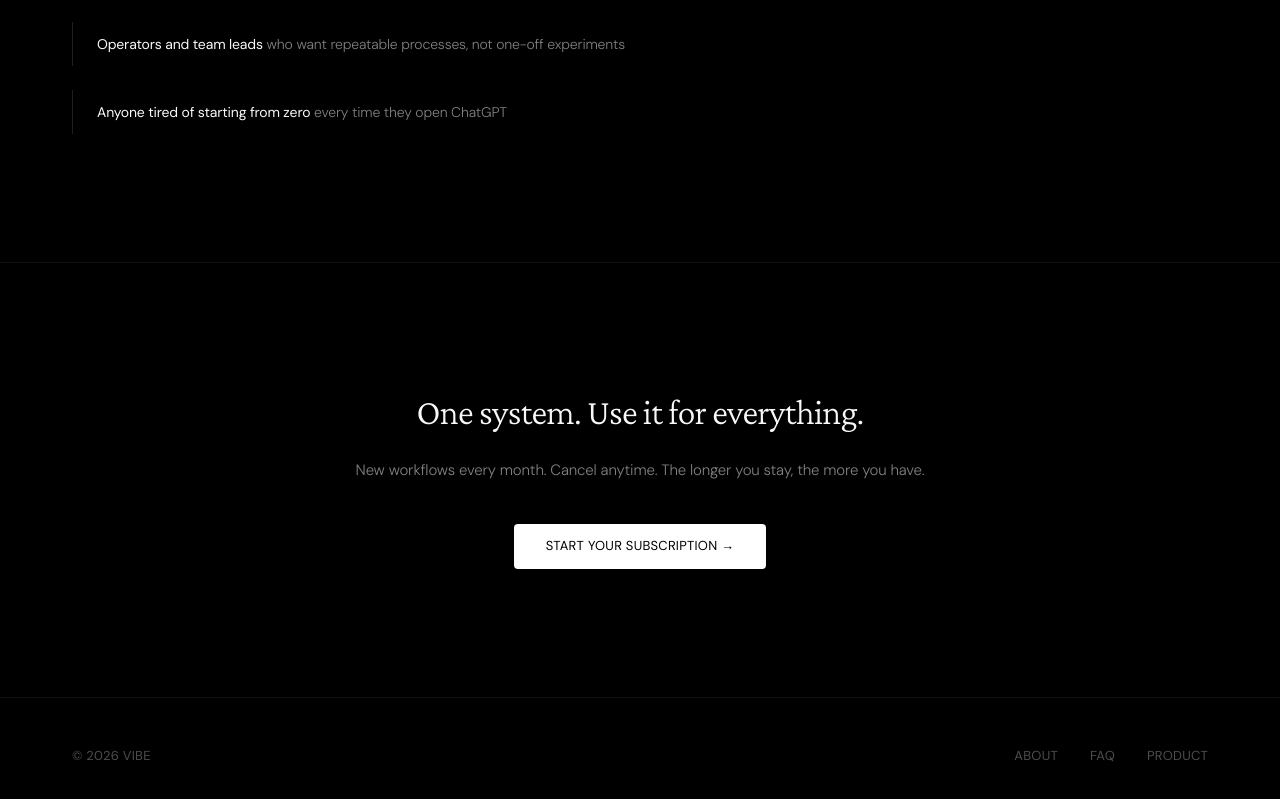
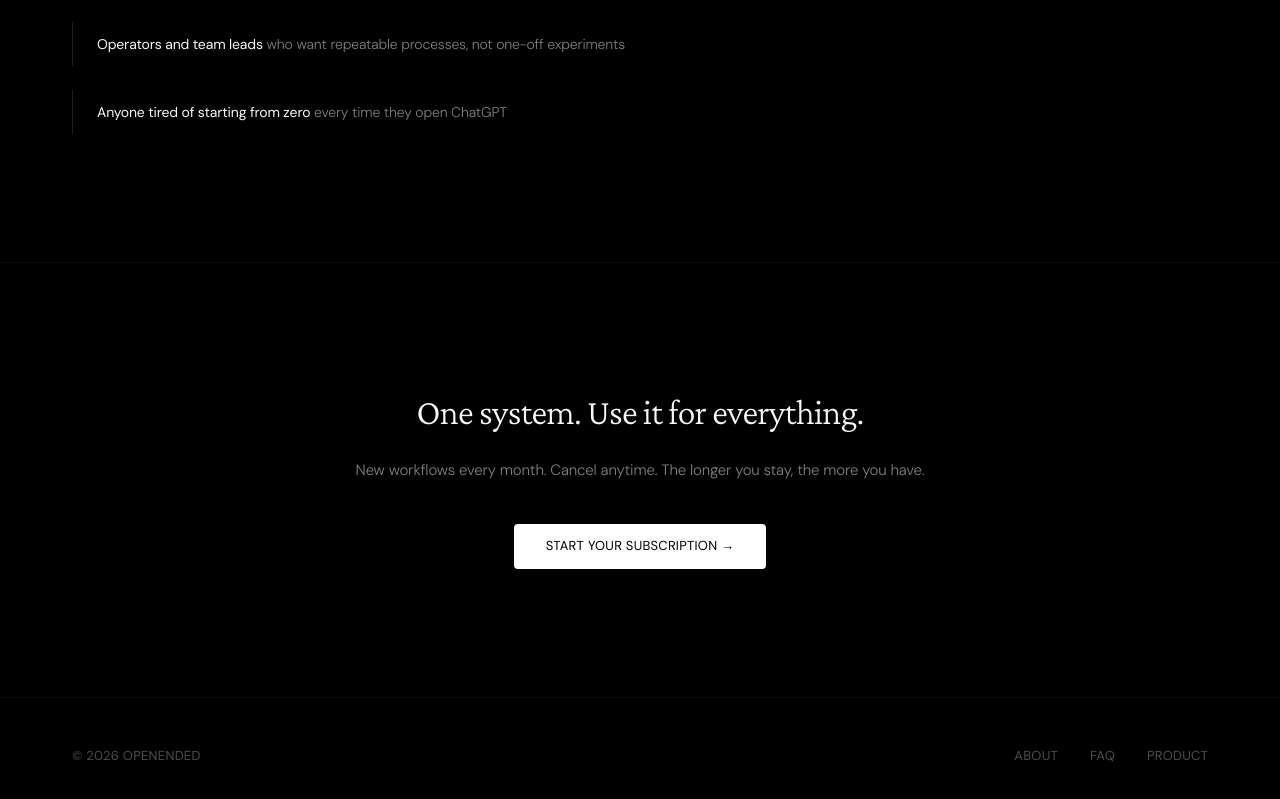
Before and after one commit to RiggsX/openended1, a Next.js app: page / in a window 1280 px wide. Shown: the part 2402-3201 px from the top of the page. Built offline with nearby package versions, Linux system fonts and the light colour scheme; no server answers.

Commit message:
fix: 替换所有 vibe 品牌名为 OPENENDED
修改：
- package.json: vibe → openended
- footer.tsx: Vibe → OPENENDED

```diff
--- a/package.json
+++ b/package.json
@@ -1,5 +1,5 @@
 {
-  "name": "vibe",
+  "name": "openended",
   "version": "0.1.0",
   "private": true,
   "scripts": {
--- a/src/components/layout/footer.tsx
+++ b/src/components/layout/footer.tsx
@@ -5,7 +5,7 @@ export function Footer() {
     <footer className="py-12 border-t border-white/[0.06]">
       <div className="container">
         <div className="flex flex-col md:flex-row items-center justify-between gap-6">
-          <p className="text-small text-white/30">© 2026 Vibe</p>
+          <p className="text-small text-white/30">© 2026 OPENENDED</p>
           <div className="flex items-center gap-8">
             <Link
               href="/about"
```
